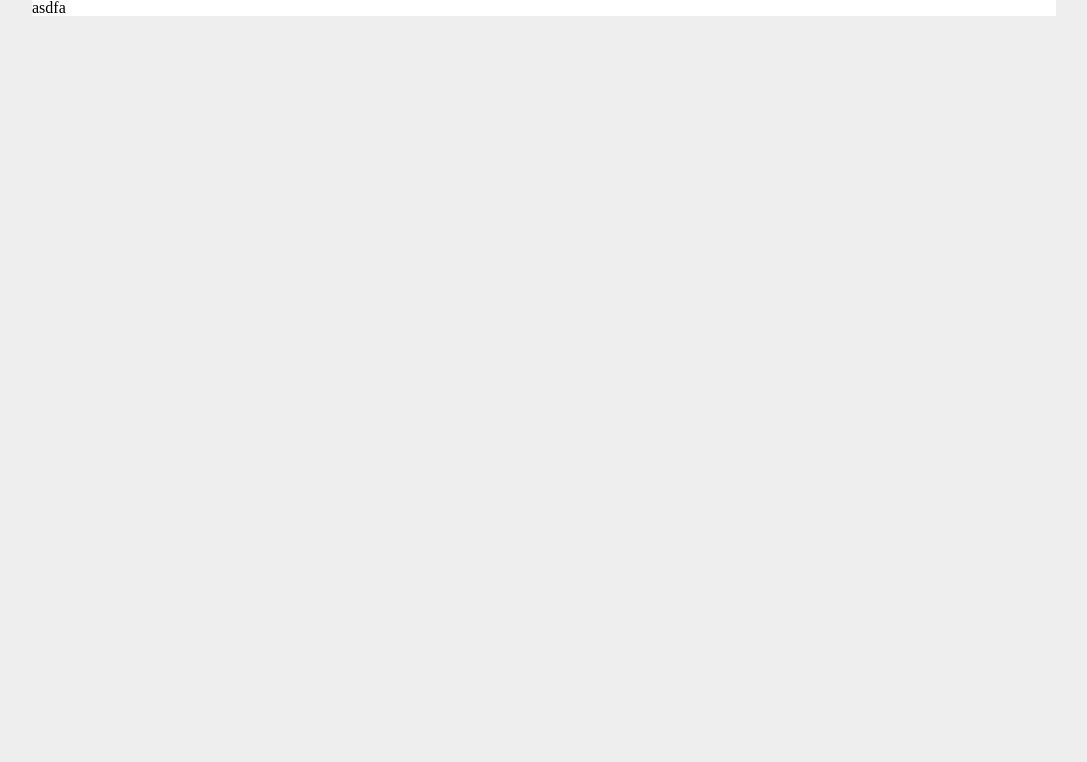
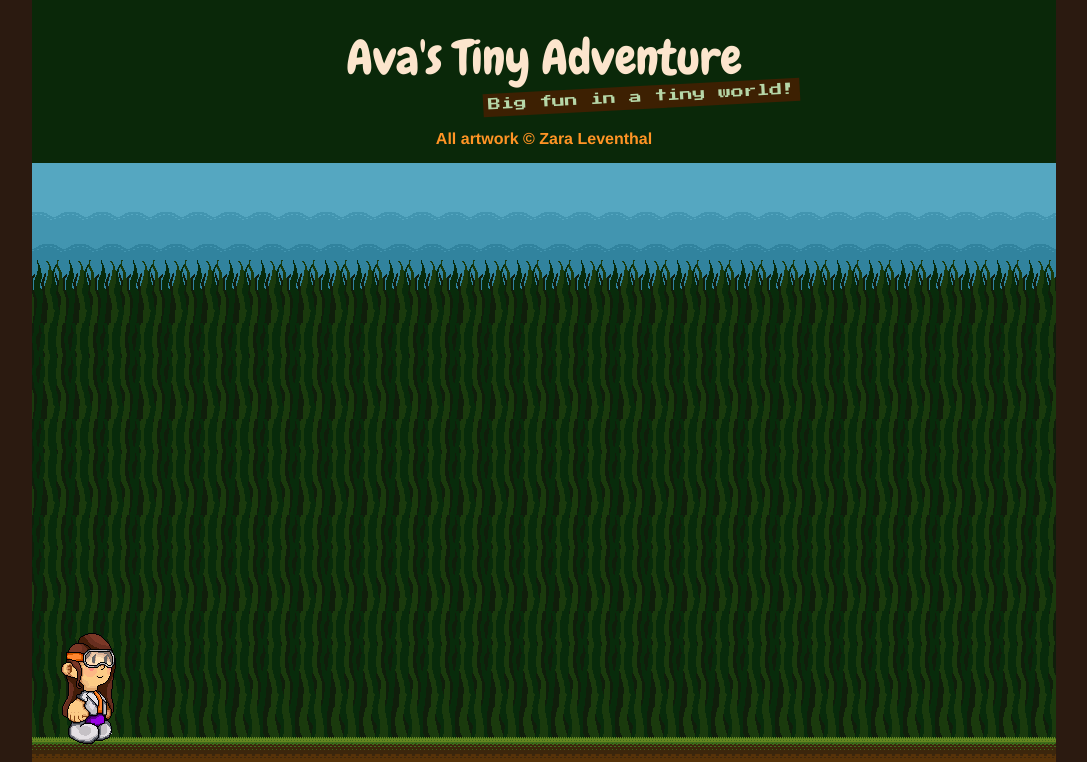
Before and after one commit to zaralev/avas-tiny-adventure, a plain HTML site: page avas-tiny-adventure.html in a window 1280 px wide. Shown: the top 762 px of the page, without its empty margins (96-1183 px from the left). Drawn offline with Linux system fonts and the light colour scheme.

Commit message:
updated page

```diff
--- a/avas-tiny-adventure.html
+++ b/avas-tiny-adventure.html
@@ -1,14 +1,28 @@
 <!DOCTYPE html>
 <html lang="en">
+
 <head>
-  <meta charset="UTF-8">
-  <title>Ava's Tiny Adventure Artwork</title>
+    <meta charset="UTF-8">
+    <title>Ava's Tiny Adventure Artwork</title>
     <link rel="stylesheet" href="css/reset.css">
-  <link rel="stylesheet" href="css/style.css">
+    <link rel="stylesheet" href="css/style.css">
+    <link href='https://fonts.googleapis.com/css?family=Press+Start+2P' rel='stylesheet' type='text/css'>
+    <link href='https://fonts.googleapis.com/css?family=Chewy' rel='stylesheet' type='text/css'>
 </head>
+
 <body>
-  <div id="container">
-    asdfa
-  </div>
+    <div id="container">
+      <h1>Ava's Tiny Adventure</h1>
+      <span id="tag">Big fun in a tiny world!</span>
+      <br><span id="cred">All artwork © Zara Leventhal</span><br><br>
+        <img src="img/demo_1_anim.gif" alt="Demo Walking and Jumping Animation" />
+        <img src="img/avasprite.png" alt="Ava Sprite Art" />
+        <img src="img/onepage.png" alt="Pixel Grid Art" />
+        <img src="img/extra.png" alt="Rock and Log Obstacle Art" />
+        <img src="img/drowninganim.gif" alt="Drowning Animation" />
+
+
+    </div>
 </body>
+
 </html>
--- a/scss/style.scss
+++ b/scss/style.scss
@@ -1,16 +1,72 @@
 * {
-  box-sizing: border-box;
+    box-sizing: border-box;
 }
-
+$pixel: 'Press Start 2P', sans-serif;
+$heading: 'Chewy', sans-serif;
 body {
-  background-color: #eee;
+    background-color: #2b1a10;
+    font-family: Helvetica, sans-serif;
 }
-
 #container {
-  width:80%;
-  margin:auto;
-  position:relative;
-  top:0;
-  bottom:0;
-  background-color: #fff;
+    margin: auto;
+    position: relative;
+    width: 90%;
+    top: 0;
+    bottom: 0;
+    background-color: #0a2809;
+    text-align: center;
+            transition: all ease-out 0.3s;
+            padding-bottom: 2em;
+    @media screen and (min-width: 500px) {
+        width: 80%;
+    }
+    h1 {
+        color: #fce5cd;
+        padding: 0.7em;
+        font-family: $heading;
+        font-size: 3em;
+    }
+    #tag {
+        background-color: #3d2002;
+        color: #b6d7a8;
+        padding: 0.4em;
+        -ms-transform: rotate(-5deg);
+        /* IE 9 */
+        -webkit-transform: rotate(-5deg);
+        /* Chrome, Safari, Opera */
+        transform: rotate(-5deg);
+        position: absolute;
+        right: 5%;
+        top: 10em;
+        font-family: $pixel;
+        font-size: 0.8em;
+        @media screen and (min-width: 500px) {
+            right: 10%;
+        }
+        @media screen and (min-width: 594px) {
+          top: 6.7em;
+          -ms-transform: rotate(-3deg);
+          /* IE 9 */
+          -webkit-transform: rotate(-3deg);
+          /* Chrome, Safari, Opera */
+          transform: rotate(-3deg);
+        }
+        @media screen and (min-width: 787px) {
+          right: 20%;
+      }
+      @media screen and (min-width: 1076px) {
+        right: 25%;
+    }
+    }
+    #cred {
+        color: #ff9425;
+        font-weight: bold;
+        font-size: 0.8em;
+        @media screen and (min-width: 500px) {
+            font-size: 1em;
+        }
+    }
+    img {
+        max-width: 100%;
+    }
 }
```
Also changed, not shown: css/style.css, img/fullcolumn.png (deleted), 1 other file.
